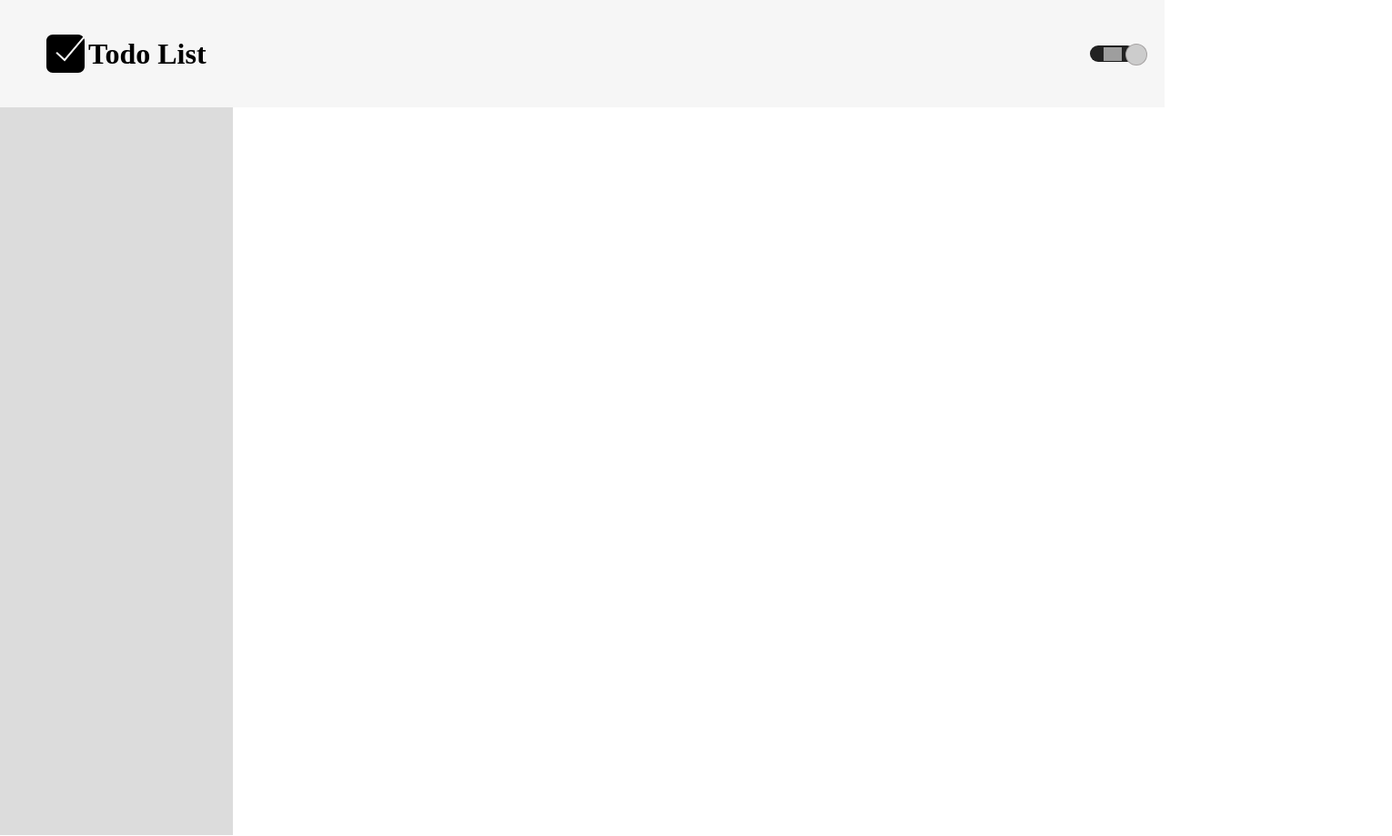
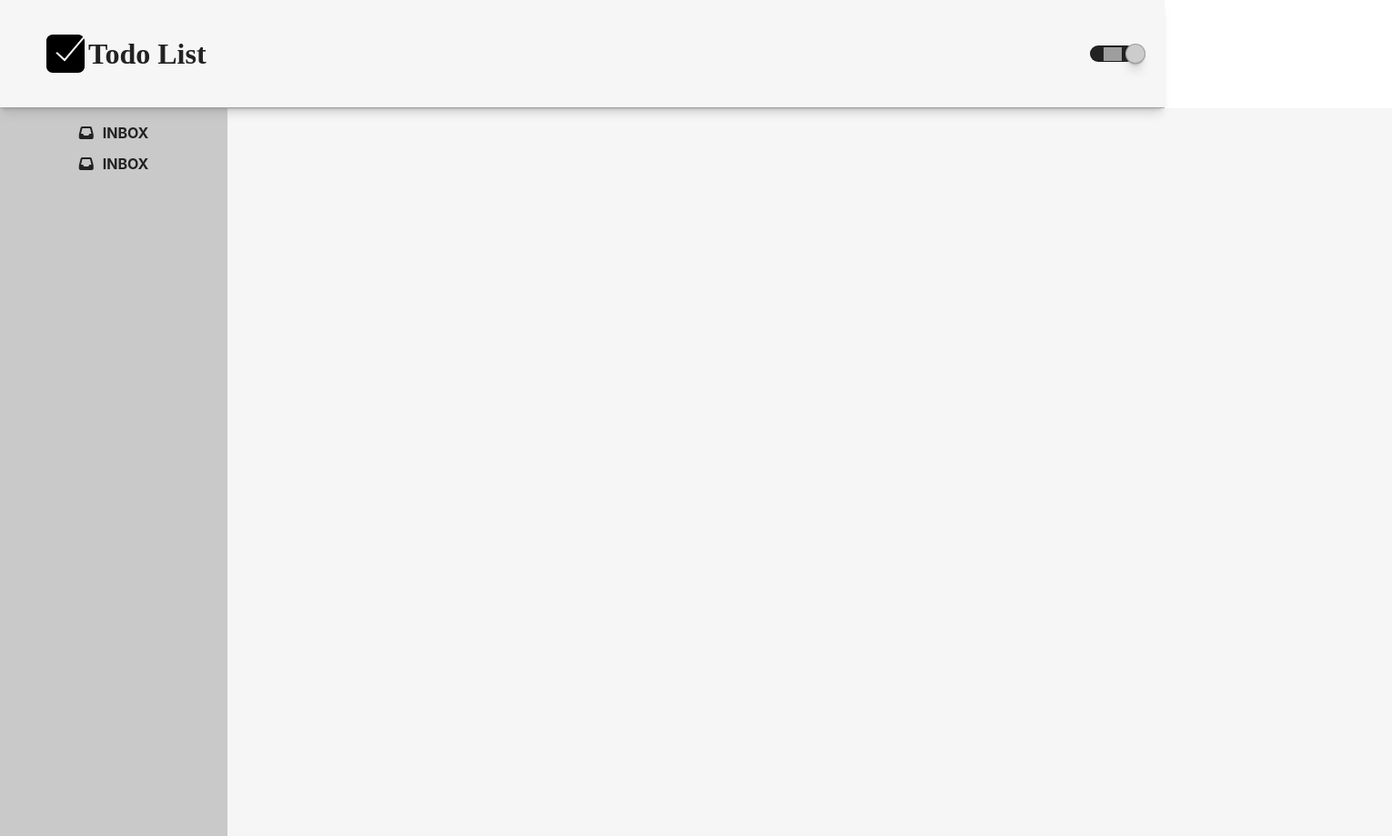
Before and after one commit to rnelsantos/TodoList, a plain HTML site: page index.html in a window 1280 px wide. Shown: the whole page at 91% size, 1530 px wide, since content can reach past the window. Drawn offline with Linux system fonts and the light colour scheme; grey boxes are pictures that could not be loaded.

Commit message:
working layout functions

```diff
--- a/index.html
+++ b/index.html
@@ -5,19 +5,19 @@
     <meta name="viewport" content="width=device-width, initial-scale=1.0">
     <title>ToDo List</title>
     <link rel ="stylesheet" href="styles.css">
+    <script src="https://kit.fontawesome.com/c6970a7e66.js" crossorigin="anonymous"></script>
     <script src="main.js" defer> </script>
 </head>
+
 <body>
     <header class="header">
+        <img src="./assets/navIcon.svg" alt="menu" class="navIcon" id='logo'>
         <div class="title-container">
             <img src="./assets/tickLogo.svg" alt="Logo" id="logo">
             <h1>Todo List</h1>
         </div>
         <div class="toggle-container">
-
-
             <label class="toggle-switch" for="toggle-input">
-
                 <input id="toggle-input" type="checkbox">
                 <div class="toggle-switch__control">
                     <img src="https://radek.io/files/light-icon.svg" id="light-icon" class="icon">
@@ -25,13 +25,18 @@
                 </div>
             </label>
         </div>
+    </header>
+    <main class="main-container showPanel">
+        <div class="NavPanel " >
+
+            <nav class="menuBar iconMode"><i class="fa-solid fa-inbox" ></i>INBOX</nav>
+            <nav class="menuBar iconMode"><i class="fa-solid fa-inbox" ></i>INBOX</nav>
 
 
-
-    </header>
-    <div class="NavPanel">
-
-    </div>
-
+        </div>
+        <div class="content wrapper">
+            <div class="sample"></div>
+        </div>
+    </main>
 </body>
 </html>
--- a/main.js
+++ b/main.js
@@ -10,8 +10,6 @@ function setTheme(theme, persist = false) {
         localStorage.setItem('preferred-theme', theme);
     }
 }
-
-
 
 
 const toggle = document.getElementById('toggle-input');
@@ -44,3 +42,26 @@ const preferredTheme = localStorage.getItem('preferred-theme') || osPreference;
 
 setTheme(preferredTheme, false);
 updateUI(preferredTheme);
+
+
+
+const menu = document.querySelector(".navIcon");
+const main = document.querySelector("main");
+let menuStatus ="closed" ;
+
+menu.addEventListener('click', () => {
+
+if (menuStatus=== "closed") {
+    main.classList.add("showPanel");
+    menuStatus ="open"
+}
+else{
+    main.classList.remove("showPanel");
+    menuStatus ="closed"
+}
+
+console.log(menuStatus);
+
+
+
+});
--- a/styles.css
+++ b/styles.css
@@ -1,34 +1,58 @@
+
+:root {
+  --shadow-color: 0deg 0% 52%;
+  --shadow-elevation-medium:
+  0px 0.5px 0.5px hsl(var(--shadow-color) / 0.6),
+  0px 1.3px 1.2px -1.2px hsl(var(--shadow-color) / 0.5),
+  -0.1px 4px 3.8px -2.5px hsl(var(--shadow-color) / 0.4),
+  -0.4px 10.9px 10.2px -3.7px hsl(var(--shadow-color) / 0.3);
+}
+
+
+
+
+
+
+
+
+
+
 /* Var callouts*/
 :root.light {
     --white: #fffbfb;
     --grey: #f0eef1;
     --black: #050505;
-
+    --fillPerc:0;
 
     /* default root.light*/
     --inverse-background-color:#222;
     --background-color: #f6f6f6;
+    --background-color2: #c9c9c9;
     --font-color: #222;
     --font-lighter-color: #444;
+
   }
 
 
 :root.dark {
     --inverse-background-color:#f6f6f6;
     --background-color: #222;
+    --background-color2: #4e4e4e;
     --font-color: #f6f6f6;
     --font-lighter-color: #ccc;
+    --fillPerc:100;
   }
 
 
 
-      /*holy grail format*/
+      /*system theme setup*/
   @media (prefers-color-scheme: light) {
   :root.dark {
     --inverse-background-color:#f6f6f6;
     --background-color: #222;
     --font-color: #f6f6f6;
     --font-lighter-color: #ccc;
+    --fillPerc:100;
   }
 
   :root.light {
@@ -37,6 +61,7 @@
     --background-color: #f6f6f6;
     --font-color: #222;
     --font-lighter-color: #444;
+    --fillPerc:0;
   }
 }
 
@@ -45,13 +70,7 @@
 
 
 
-    --shadow-color: 0deg 0% 52%;
-    --shadow-elevation-medium:
-    0px 0.5px 0.5px hsl(var(--shadow-color) / 0.6),
-    0px 1.3px 1.2px -1.2px hsl(var(--shadow-color) / 0.5),
-    -0.1px 4px 3.8px -2.5px hsl(var(--shadow-color) / 0.4),
-    -0.4px 10.9px 10.2px -3.7px hsl(var(--shadow-color) / 0.3);
-  }
+
   /*CSS RESET*/
   *, *::before, *::after {
     box-sizing: border-box;
@@ -84,12 +103,13 @@
     display: grid;
     grid-template-columns:
       1fr
-      min(800px, 100%)
+      min(1200px, 100%)
       1fr;
+
   }
   .wrapper > * {
     grid-column: 2;
-    margin:1em;
+
 
   }
 
@@ -103,7 +123,10 @@
   }
 
 
-
+body{
+  display:grid;
+  gap:1px;
+}
 
 /*Header*/
 header{
@@ -112,15 +135,22 @@ header{
     justify-content: space-between;
     align-items: center;
     background-color:var(--background-color);
-    z-index: 5;
+    z-index: 10;
     padding-left:2rem;
     padding-right:2rem;
+    box-shadow: var(--shadow-elevation-medium);
 
 }
 
 #logo{
     height:50px;
     width:50px;
+    color:var(--font-color);
+    filter: invert(var(--fillPerc)) ;
+}
+
+.iconMode{
+  color:var(--font-color);
 }
 
 .title-container{
@@ -128,19 +158,106 @@ header{
     display:flex;
     justify-content: center;
     align-items: center;
+    color:var(--font-color);
+
+}
+
+
+/*---------Contanet container Main----------------*/
+main{
+display: grid;
+grid-template-columns:250px 100%;
+transition: all 0.5s;
+background: var(--background-color);
+}
+
+/*NavPanel*/
+.NavPanel{
+  padding-top:10px;
+grid-column: 1;
+z-index: 0;
+background: var(--background-color2);
+height:100vh;
+overflow:hidden;
+font-weight: 700;
+font-family:-apple-system, BlinkMacSystemFont, 'Segoe UI', Roboto, Oxygen, Ubuntu, Cantarell, 'Open Sans', 'Helvetica Neue', sans-serif;
+}
+
+.menuBar{
+  cursor:default;
+  display:flex;
+  justify-content: center;
+  align-items:center;
+  gap:10px;
+  padding:5px;
+}
+
+.menuBar:hover{
+
+  display:flex;
+  justify-content: center;
+  align-items:center;
+  gap:10px;
+  fill: brightness(50%);
+  background-color:rgba(255, 255, 255, 0.164);
+
+}
+
+
+
+.navIcon{
+display:none;
+
+}
+
+@media screen and (max-width: 800px) {
+main{
+  display: grid;
+  grid-template-columns:0px 100%;
+  }
+
+
+
+
+.showPanel{
+  grid-template-columns:50% 0%;
+  transition: all 0.3s;
+}
+
+.navIcon{
+display:block;
+transform: scale(0.7);
+}
+
+.title-container{
+transform: scale(.8);
+transition: all 0.5s;
+}
+
+}
+
+
+/*Content-main*/
+.content{
+grid-column: 2;
+
+background-color:var(--background-color);
+
+height:100vh;
+}
+
+.sample{
+
 
 }
 
 
 
 
-/*NavPanel*/
-.NavPanel{
-z-index: 1;
-background-color: gainsboro;
-height:100vh;
-width:20%;
-}
+
+
+
+
 
 
 /*Utilities*/
```
Also changed, not shown: assets/navIcon.svg (added).
